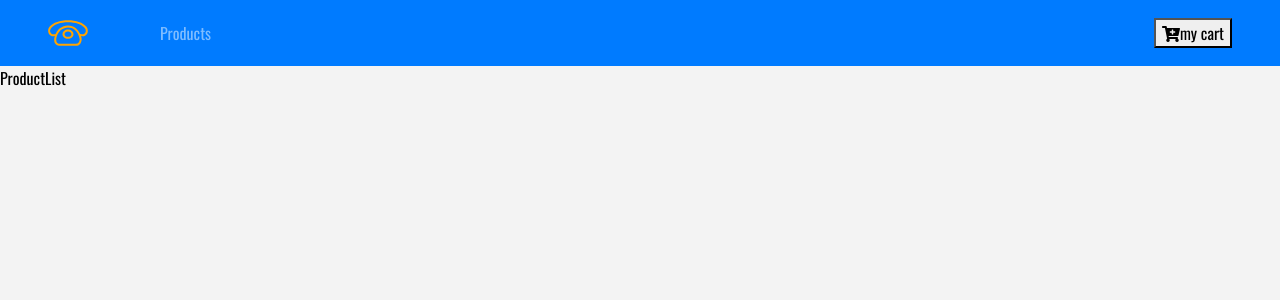
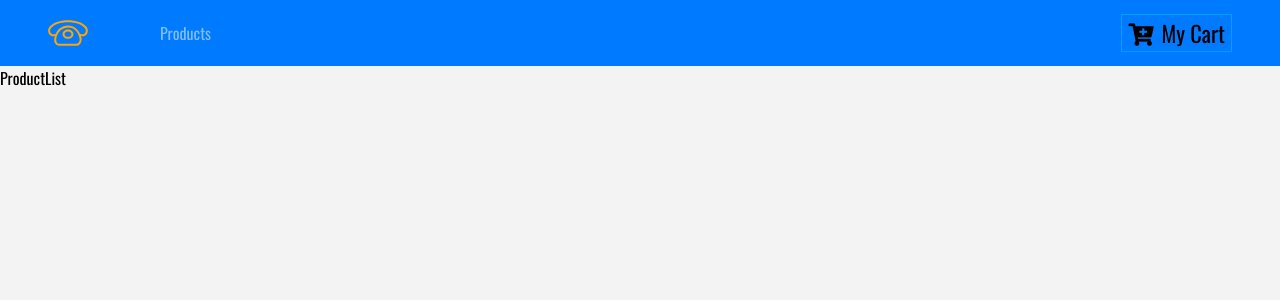
Before and after one commit to bashiroglu/learning-react-ecommerceapp-1, a React (Create React App) app: page / in a window 1280 px wide. Shown: the top 300 px of the page. Built offline with nearby package versions, Linux system fonts and the light colour scheme.

Commit message:
added styled components and added buttoncontainer styled comp

```diff
--- a/package.json
+++ b/package.json
@@ -9,7 +9,8 @@
     "react": "^16.12.0",
     "react-dom": "^16.12.0",
     "react-router-dom": "^5.1.2",
-    "react-scripts": "3.3.0"
+    "react-scripts": "3.3.0",
+    "styled-components": "^4.4.1"
   },
   "scripts": {
     "start": "react-scripts start",
--- a/src/components/Navbar/Navbar.jsx
+++ b/src/components/Navbar/Navbar.jsx
@@ -1,6 +1,8 @@
 import React, { Component } from 'react';
 import { Link } from 'react-router-dom';
 import logo from './logo.svg';
+
+import styled from 'styled-components';
 
 export class Navbar extends Component {
   render() {
@@ -23,14 +25,23 @@
           </li>
         </ul>
         <Link to="/cart" className="ml-auto">
-          <button>
-            <i className="fas fa-cart-plus" />
+          <ButtonContainer>
+            <span className="mr-2">
+              <i className="fas fa-cart-plus " />
+            </span>
             my cart
-          </button>
+          </ButtonContainer>
         </Link>
       </nav>
     );
   }
 }
+export const ButtonContainer = styled.button`
+  text-transform: capitalize;
+  font-size: 1.4rem;
+  background: transparent;
+  border: 0.05rem solid var(--lightBlue); /* because at the of the day, we will have 1 css file */
+
+`;
 
 export default Navbar;
```
Also changed, not shown: 1 other file (tests, documents, lock files or other folders).
